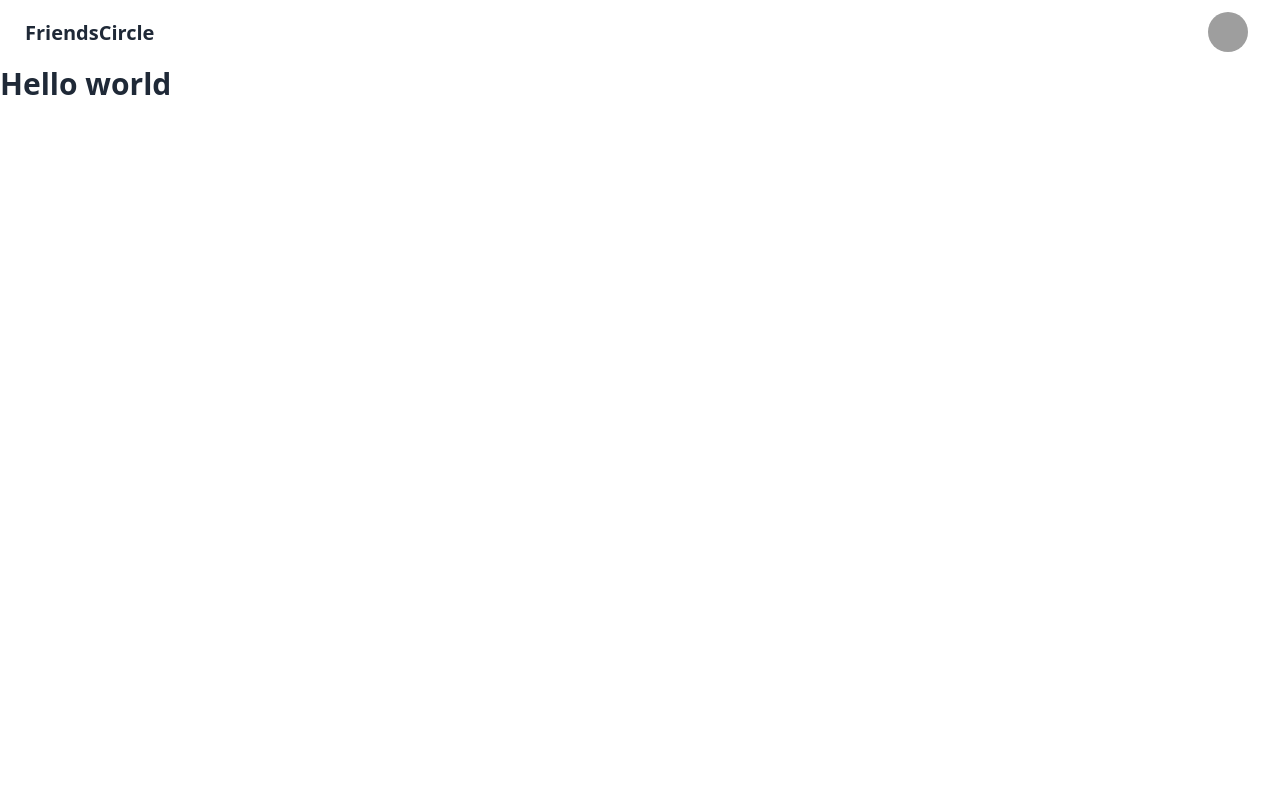
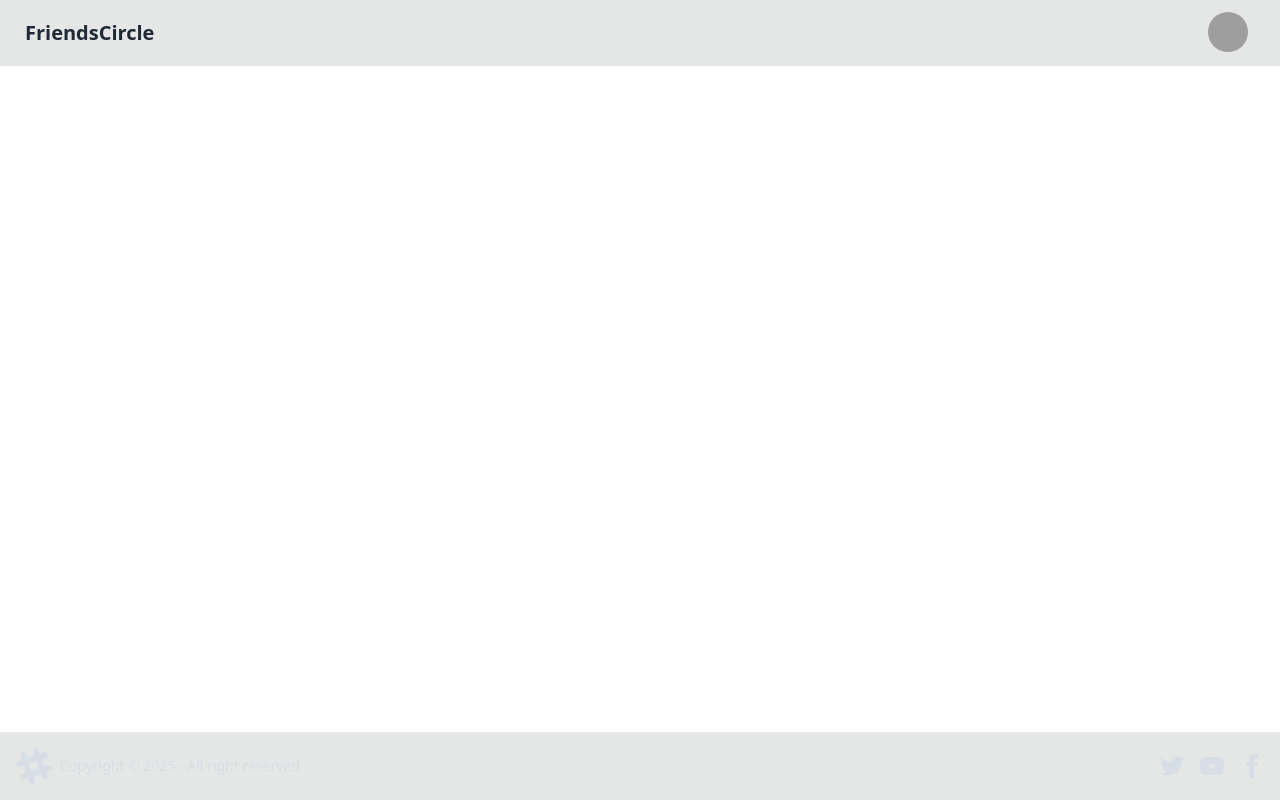
Before and after one commit to Venkyjs-dev/friendsCircle-fe-v1, a React (Vite) app: page / in a window 1280 px wide. Built offline with nearby package versions, Linux system fonts and the light colour scheme; grey boxes are pictures that could not be loaded.

Commit message:
App layout +  basing routing  + Navbar + Footer

```diff
--- a/package.json
+++ b/package.json
@@ -11,7 +11,8 @@
   },
   "dependencies": {
     "react": "^18.3.1",
-    "react-dom": "^18.3.1"
+    "react-dom": "^18.3.1",
+    "react-router": "^7.1.3"
   },
   "devDependencies": {
     "@eslint/js": "^9.17.0",
--- a/src/App.jsx
+++ b/src/App.jsx
@@ -1,44 +1,19 @@
+import Body from "./Body";
+import Login from "./Login";
+import Signup from "./Signup";
+import { BrowserRouter, Routes, Route } from "react-router";
+
 function App() {
   return (
     <>
-      <div className="navbar bg-base-100">
-        <div className="flex-1">
-          <a className="btn btn-ghost text-xl">FriendsCircle</a>
-        </div>
-        <div className="flex-none gap-2">
-          <div className="form-control"></div>
-          <div className="dropdown dropdown-end mx-5">
-            <div
-              tabIndex={0}
-              role="button"
-              className="btn btn-ghost btn-circle avatar">
-              <div className="w-10 rounded-full">
-                <img
-                  alt="Tailwind CSS Navbar component"
-                  src="https://img.daisyui.com/images/stock/photo-1534528741775-53994a69daeb.webp"
-                />
-              </div>
-            </div>
-            <ul
-              tabIndex={0}
-              className="menu menu-sm dropdown-content bg-base-100 rounded-box z-[1] mt-3 w-52 p-2 shadow">
-              <li>
-                <a className="justify-between">
-                  Profile
-                  <span className="badge">New</span>
-                </a>
-              </li>
-              <li>
-                <a>Settings</a>
-              </li>
-              <li>
-                <a>Logout</a>
-              </li>
-            </ul>
-          </div>
-        </div>
-      </div>
-      <h1 className="text-3xl font-bold">Hello world </h1>
+      <BrowserRouter basename="/">
+        <Routes>
+          <Route path="/" element={<Body />}>
+            <Route path="/login" element={<Login />} />
+            <Route path="/signup" element={<Signup />} />
+          </Route>
+        </Routes>
+      </BrowserRouter>
     </>
   );
 }
--- /dev/null
+++ b/src/Body.jsx
@@ -0,0 +1,16 @@
+import React from "react";
+import NavBar from "./NavBar";
+import { Outlet } from "react-router";
+import Footer from "./Footer";
+
+const Body = () => {
+  return (
+    <div>
+      <NavBar />
+      <Outlet />
+      <Footer />
+    </div>
+  );
+};
+
+export default Body;
--- /dev/null
+++ b/src/Footer.jsx
@@ -0,0 +1,55 @@
+import React from "react";
+
+const Footer = () => {
+  return (
+    <footer className="footer bg-base-300 text-neutral-content items-center p-4 fixed bottom-0">
+      <aside className="grid-flow-col items-center">
+        <svg
+          width="36"
+          height="36"
+          viewBox="0 0 24 24"
+          xmlns="http://www.w3.org/2000/svg"
+          fillRule="evenodd"
+          clipRule="evenodd"
+          className="fill-current">
+          <path d="M22.672 15.226l-2.432.811.841 2.515c.33 1.019-.209 2.127-1.23 2.456-1.15.325-2.148-.321-2.463-1.226l-.84-2.518-5.013 1.677.84 2.517c.391 1.203-.434 2.542-1.831 2.542-.88 0-1.601-.564-1.86-1.314l-.842-2.516-2.431.809c-1.135.328-2.145-.317-2.463-1.229-.329-1.018.211-2.127 1.231-2.456l2.432-.809-1.621-4.823-2.432.808c-1.355.384-2.558-.59-2.558-1.839 0-.817.509-1.582 1.327-1.846l2.433-.809-.842-2.515c-.33-1.02.211-2.129 1.232-2.458 1.02-.329 2.13.209 2.461 1.229l.842 2.515 5.011-1.677-.839-2.517c-.403-1.238.484-2.553 1.843-2.553.819 0 1.585.509 1.85 1.326l.841 2.517 2.431-.81c1.02-.33 2.131.211 2.461 1.229.332 1.018-.21 2.126-1.23 2.456l-2.433.809 1.622 4.823 2.433-.809c1.242-.401 2.557.484 2.557 1.838 0 .819-.51 1.583-1.328 1.847m-8.992-6.428l-5.01 1.675 1.619 4.828 5.011-1.674-1.62-4.829z"></path>
+        </svg>
+        <p>Copyright © {new Date().getFullYear()} - All right reserved</p>
+      </aside>
+      <nav className="grid-flow-col gap-4 md:place-self-center md:justify-self-end">
+        <a>
+          <svg
+            xmlns="http://www.w3.org/2000/svg"
+            width="24"
+            height="24"
+            viewBox="0 0 24 24"
+            className="fill-current">
+            <path d="M24 4.557c-.883.392-1.832.656-2.828.775 1.017-.609 1.798-1.574 2.165-2.724-.951.564-2.005.974-3.127 1.195-.897-.957-2.178-1.555-3.594-1.555-3.179 0-5.515 2.966-4.797 6.045-4.091-.205-7.719-2.165-10.148-5.144-1.29 2.213-.669 5.108 1.523 6.574-.806-.026-1.566-.247-2.229-.616-.054 2.281 1.581 4.415 3.949 4.89-.693.188-1.452.232-2.224.084.626 1.956 2.444 3.379 4.6 3.419-2.07 1.623-4.678 2.348-7.29 2.04 2.179 1.397 4.768 2.212 7.548 2.212 9.142 0 14.307-7.721 13.995-14.646.962-.695 1.797-1.562 2.457-2.549z"></path>
+          </svg>
+        </a>
+        <a>
+          <svg
+            xmlns="http://www.w3.org/2000/svg"
+            width="24"
+            height="24"
+            viewBox="0 0 24 24"
+            className="fill-current">
+            <path d="M19.615 3.184c-3.604-.246-11.631-.245-15.23 0-3.897.266-4.356 2.62-4.385 8.816.029 6.185.484 8.549 4.385 8.816 3.6.245 11.626.246 15.23 0 3.897-.266 4.356-2.62 4.385-8.816-.029-6.185-.484-8.549-4.385-8.816zm-10.615 12.816v-8l8 3.993-8 4.007z"></path>
+          </svg>
+        </a>
+        <a>
+          <svg
+            xmlns="http://www.w3.org/2000/svg"
+            width="24"
+            height="24"
+            viewBox="0 0 24 24"
+            className="fill-current">
+            <path d="M9 8h-3v4h3v12h5v-12h3.642l.358-4h-4v-1.667c0-.955.192-1.333 1.115-1.333h2.885v-5h-3.808c-3.596 0-5.192 1.583-5.192 4.615v3.385z"></path>
+          </svg>
+        </a>
+      </nav>
+    </footer>
+  );
+};
+
+export default Footer;
--- /dev/null
+++ b/src/Login.jsx
@@ -0,0 +1,7 @@
+import React from "react";
+
+const Login = () => {
+  return <div>Login</div>;
+};
+
+export default Login;
--- /dev/null
+++ b/src/NavBar.jsx
@@ -0,0 +1,44 @@
+import React from "react";
+const NavBar = () => {
+  return (
+    <div className="navbar bg-base-300 ">
+      <div className="flex-1">
+        <a className="btn btn-ghost text-xl">FriendsCircle</a>
+      </div>
+      <div className="flex-none gap-2">
+        <div className="form-control"></div>
+        <div className="dropdown dropdown-end mx-5">
+          <div
+            tabIndex={0}
+            role="button"
+            className="btn btn-ghost btn-circle avatar">
+            <div className="w-10 rounded-full">
+              <img
+                alt="Tailwind CSS Navbar component"
+                src="https://img.daisyui.com/images/stock/photo-1534528741775-53994a69daeb.webp"
+              />
+            </div>
+          </div>
+          <ul
+            tabIndex={0}
+            className="menu menu-sm dropdown-content bg-base-100 rounded-box z-[1] mt-3 w-52 p-2 shadow">
+            <li>
+              <a className="justify-between">
+                Profile
+                <span className="badge">New</span>
+              </a>
+            </li>
+            <li>
+              <a>Settings</a>
+            </li>
+            <li>
+              <a>Logout</a>
+            </li>
+          </ul>
+        </div>
+      </div>
+    </div>
+  );
+};
+
+export default NavBar;
--- /dev/null
+++ b/src/Signup.jsx
@@ -0,0 +1,7 @@
+import React from "react";
+
+const Signup = () => {
+  return <div>Signup</div>;
+};
+
+export default Signup;
```
Also changed, not shown: 2 other files (tests, documents, lock files or other folders).
